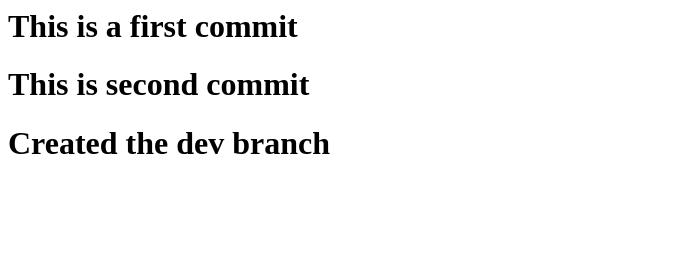
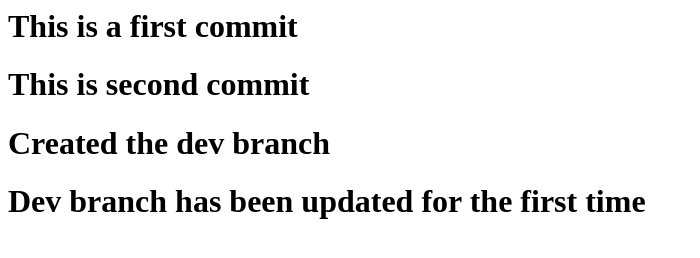
Before and after one commit to Krishn-aa/test-repo, a plain HTML site: page index.html in a window 1280 px wide. Shown: the whole page, without its empty margins (0-700 px from the left). Drawn offline with Linux system fonts and the light colour scheme.

Commit message:
dev branch update

```diff
--- a/index.html
+++ b/index.html
@@ -1,3 +1,4 @@
 <h1>This is a first commit</h1>
 <h1>This is second commit</h1>
 <h1>Created the dev branch</h1>
+<h1>Dev branch has been updated for the first time</h1>
```
